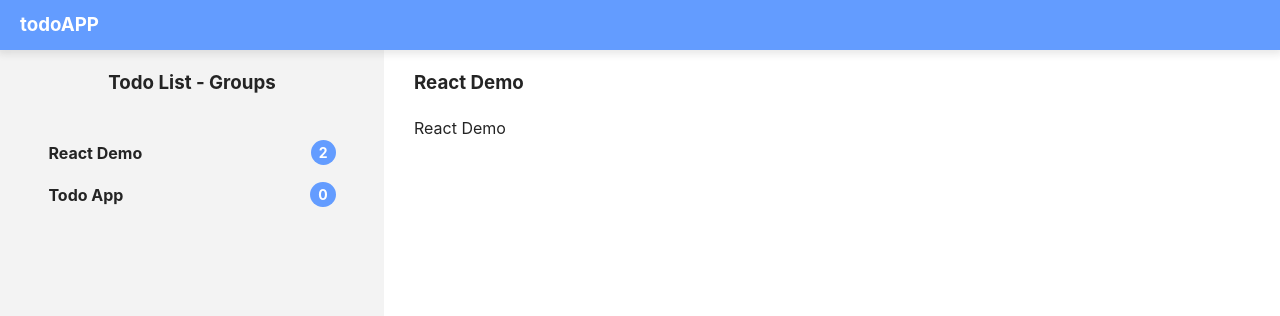
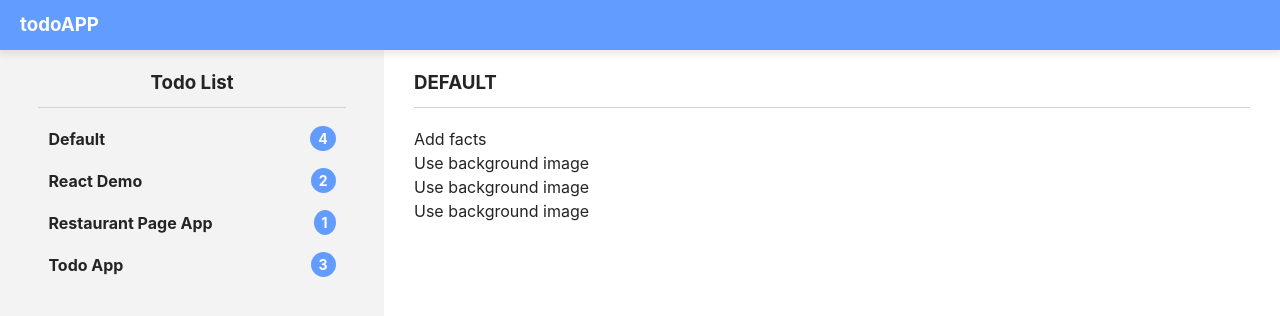
Before and after one commit to ChaseDev7/todo-app-react, a React (Vite) app: page / in a window 1280 px wide. Shown: the top 316 px of the page. Built offline with nearby package versions, Linux system fonts and the light colour scheme.

Commit message:
Update Main to show todos from list

```diff
--- a/src/App.jsx
+++ b/src/App.jsx
@@ -1,4 +1,4 @@
-// import { useState } from 'react'
+import { useState } from 'react'
 import './style.css'
 import Header from './components/Header'
 import Sidebar from './components/Sidebar'
@@ -7,11 +7,14 @@ import todoData from "./components/todoData"
 
 function App() {
 
+  const [currentTodoList, setCurrentTodoList] = useState(todoData[0].title)
+  const [currentTodos, setCurrentTodos] = useState(todoData[0].todos)
+
   return (
     <>
       <Header />
       <Sidebar todoListData={todoData} />
-      <Main todoListData={todoData} />
+      <Main currentTodoList={currentTodoList} currentTodos={currentTodos} />
     </>
   )
 }
--- a/src/components/Main.jsx
+++ b/src/components/Main.jsx
@@ -1,14 +1,20 @@
-import { useState } from "react"
 import Todos from "./Todos"
 
 export default function Main(props) {
 
-  const [currentTodoList, setCurrentTodoList] = useState(props.todoListData[0].title)
+  const listOfTodos = props.currentTodos.map(todo => {
+    return <Todos
+      key={todo.id}
+      currentTodos={todo}
+    />
+  })
 
   return (
     <div className="main">
-      <h3>{currentTodoList}</h3>
-      <Todos currentTodoList={currentTodoList} />
+      <h3 className="main-todo-list-title">{props.currentTodoList.toUpperCase()}</h3>
+      <div className="todos-container">
+        {listOfTodos}
+      </div>
     </div>
   )
 }
--- a/src/components/Sidebar.jsx
+++ b/src/components/Sidebar.jsx
@@ -2,7 +2,6 @@ import TodoList from "./TodoList"
 
 export default function Sidebar(props) {
 
-  // Update the code so that it isn't creating Container div for every LI (in the TodoList jsx file).
   const todoList = props.todoListData.map(todo => {
     return <TodoList
       key={todo.id}
@@ -12,7 +11,7 @@ export default function Sidebar(props) {
 
   return (
     <div className="sidebar">
-      <h3>Todo List - Groups</h3>
+      <h3 className="todo-list-title">Todo List</h3>
       <ul className="todo-list-container">
         {todoList}
       </ul>
--- a/src/components/Todos.jsx
+++ b/src/components/Todos.jsx
@@ -1,7 +1,7 @@
 export default function Todos(props) {
   return (
-    <div className="todos-container">
-      <div>{props.currentTodoList}</div>
+    <div className="todo">
+      <div className="todo-title">{props.currentTodos.todoTitle}</div>
     </div>
   )
 }
--- a/src/components/todoData.jsx
+++ b/src/components/todoData.jsx
@@ -1,4 +1,33 @@
 export default [
+  {
+    title: "Default",
+    todos: [
+      {
+        id: 1,
+        todoTitle: "Add facts",
+        description: "",
+        date: ""
+      },
+      {
+        id: 2,
+        todoTitle: "Use background image",
+        description: "",
+        date: ""
+      },
+      {
+        id: 3,
+        todoTitle: "Use background image",
+        description: "",
+        date: ""
+      },
+      {
+        id: 4,
+        todoTitle: "Use background image",
+        description: "",
+        date: ""
+      }
+    ]
+  },
   {
     title: "React Demo",
     todos: [
@@ -17,7 +46,37 @@ export default [
     ]
   },
   {
+    title: "Restaurant Page App",
+    todos: [
+      {
+        id: 1,
+        todoTitle: "Add facts",
+        description: "",
+        date: ""
+      }
+    ]
+  },
+  {
     title: "Todo App",
-    todos: []
+    todos: [
+      {
+        id: 1,
+        todoTitle: "Add facts",
+        description: "",
+        date: ""
+      },
+      {
+        id: 2,
+        todoTitle: "Use background image",
+        description: "",
+        date: ""
+      },
+      {
+        id: 3,
+        todoTitle: "Use background image",
+        description: "",
+        date: ""
+      }
+    ]
   },
 ]
--- a/src/style.css
+++ b/src/style.css
@@ -65,15 +65,21 @@ body {
   top: 50px;
   right: 0;
   bottom: 0;
-  padding-left: 30px;
+  padding: 0 30px;
+}
+
+.todo-list-title {
+  margin-bottom: 0;
 }
 
 .todo-list-container {
+  margin: 10px 0;
   list-style-type: none;
-  padding: 0;
+  padding: 10px 0;
   display: flex;
   flex-direction: column;
   width: 80%;
+  border-top: 1px solid lightgray;
 }
 
 .list-item-container {
@@ -89,8 +95,7 @@ body {
 }
 
 .list-item-container:hover {
-  background-color: rgb(99, 156, 255);
-  color: white;
+  background-color: rgb(214, 210, 210);
 }
 
 li {
@@ -105,3 +110,12 @@ li {
   font-size: 14px;
   font-weight: bold;
 }
+
+.main-todo-list-title {
+  border-bottom: 1px solid lightgray;
+  padding-bottom: 10px;
+}
+
+/* .todo {
+
+} */
```
